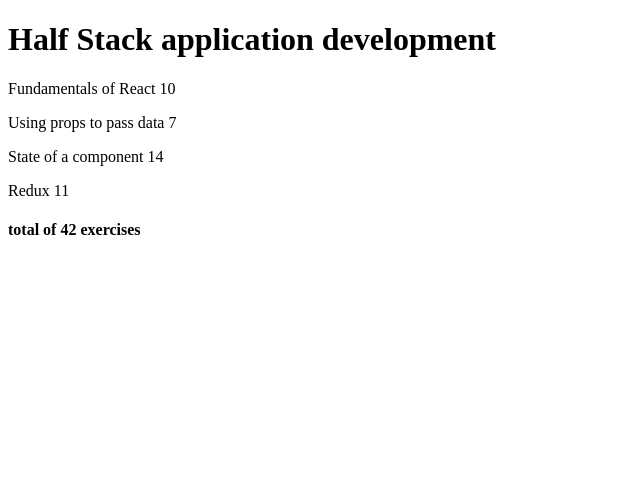
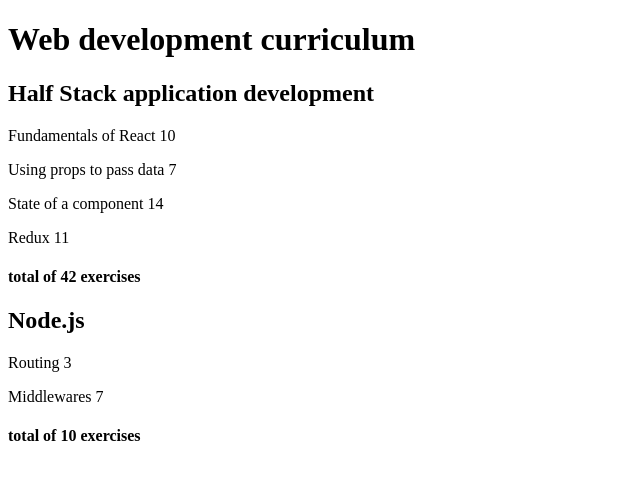
Before and after one commit to horiaahmed/fullstackopen, a React (Vite) app in the folder part2/: page / in a window 1280 px wide. Shown: the top 480 px of the page, without its empty margins (0-640 px from the left). Built offline with nearby package versions, Linux system fonts and the light colour scheme.

Commit message:
2.4: Course information step9

```diff
--- a/part2/src/App.jsx
+++ b/part2/src/App.jsx
@@ -1,5 +1,6 @@
+const Header1=({text})=><h1>{text}</h1>
+const Header2=({text})=><h2>{text}</h2>
 
-const Header=({text})=><h1>{text}</h1>
 const Part=({parts})=>{
   return <div>
     {parts.map(part=>
@@ -18,16 +19,23 @@
 }
 const Course=({course})=>{
   return <div>
-    <Header text={course.name}/>
-    <Part parts={course.parts}/>
-    <Total parts={course.parts}/>
+    <Header1 text="Web development curriculum"/>
+    <Header2 text={course[0].name}/>
+     <Part parts={course[0].parts}/>
+    <Total parts={course[0].parts}/>
+    <Header2 text={course[1].name}/>
+    <Part parts={course[1].parts}/>
+    <Total parts={course[1].parts}/>
+
+
     </div>
 
 }
 const App = () => {
-  const course = {
+  const courses = [
+    {
+      name: 'Half Stack application development',
       id: 1,
-    name: 'Half Stack application development',
       parts: [
         {
           name: 'Fundamentals of React',
@@ -49,10 +57,28 @@
           exercises: 11,
           id: 4
         }
-
+      ]
+    },
+    {
+      name: 'Node.js',
+      id: 2,
+      parts: [
+        {
+          name: 'Routing',
+          exercises: 3,
+          id: 1
+        },
+        {
+          name: 'Middlewares',
+          exercises: 7,
+          id: 2
+        }
       ]
     }
+  ]
 
-  return <Course course={course} />
+
+
+  return <Course course={courses} />
 }
 export default App;
```
Lines whose indentation alone changed are shown as unchanged.
